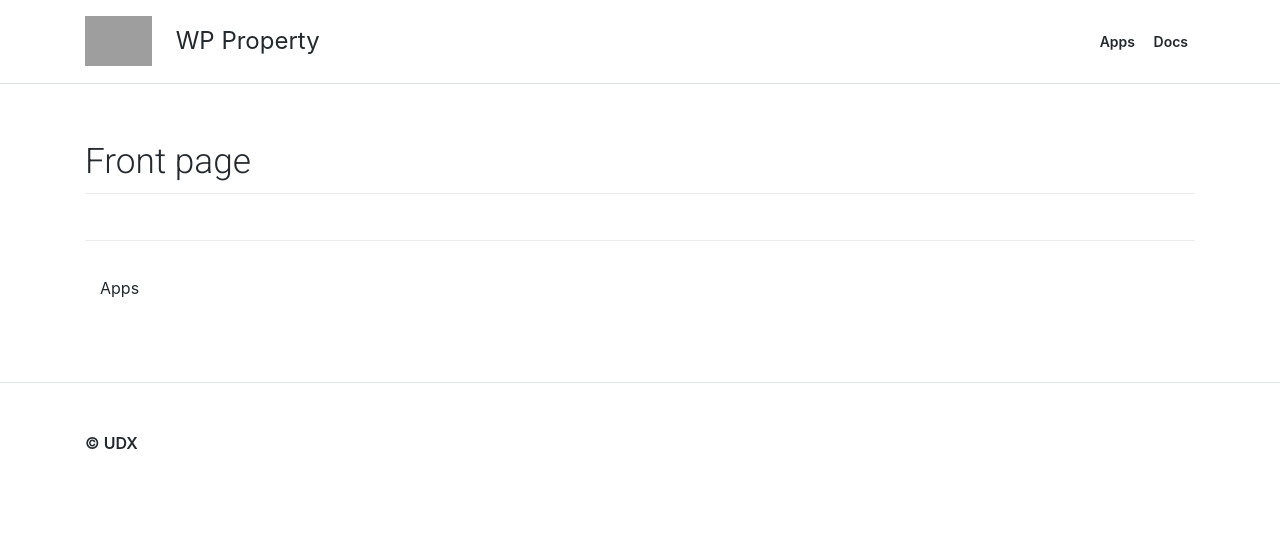
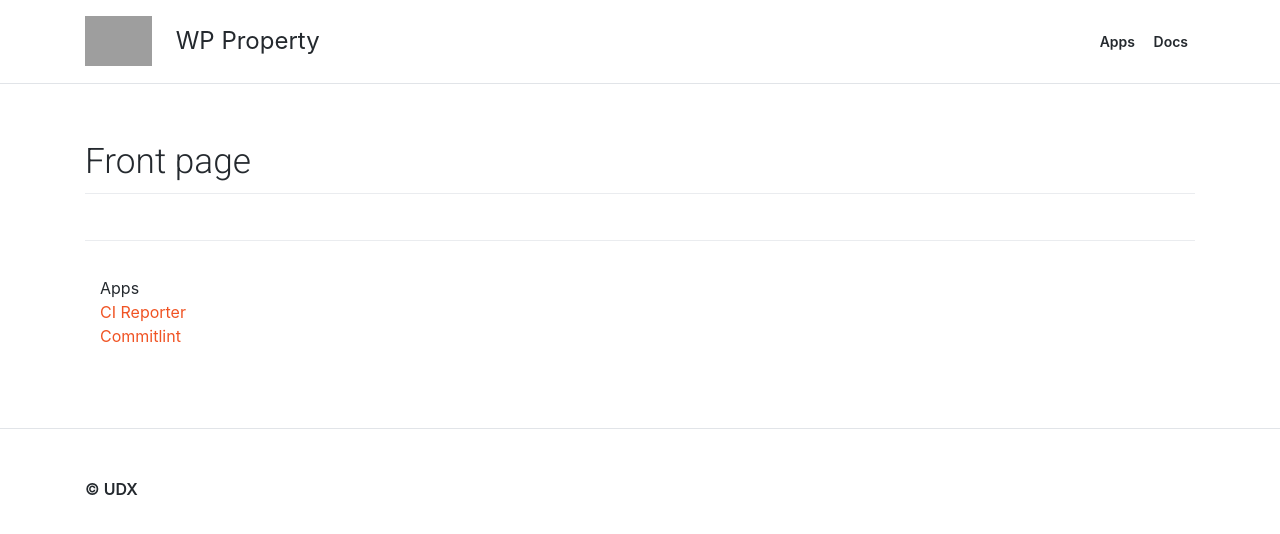
Before and after one commit to wp-property/wp-property.github.io, a Jekyll site: the page built from index.html, in a window 1280 px wide. Shown: the top 534 px of the page. Built offline with Jekyll 4.4.1, drawn with Linux system fonts in a browser that asks for light colours; grey boxes are pictures that could not be loaded.

Commit message:
Frontpage and Apps page

```diff
--- a/apps/index.html
+++ b/apps/index.html
@@ -7,6 +7,8 @@ title: Featured Apps
 <h1 class="page-title">{{ page.title }}</h1>
 <div class="col-12">{{ apps_list[0] }}</div>
   {% for item in apps_list[1] %}
-    {% include app.html app=item %}
+    <div class="col-4">
+      <a href="{{ item.url }}">{{ item.title }}</a>
+    </div>
   {% endfor %}
 {% endfor %}
--- a/index.html
+++ b/index.html
@@ -10,7 +10,9 @@ layout: default
     <h1 class="page-title">{{ page.title }}</h1>
     <div class="col-12">{{ apps_list[0] }}</div>
       {% for item in apps_list[1] %}
-        {% include app.html app=item %}
+      <div class="col-4">
+        <a href="{{ item.url }}">{{ item.title }}</a>
+      </div>
       {% endfor %}
     {% endfor %}
   </div>
```
